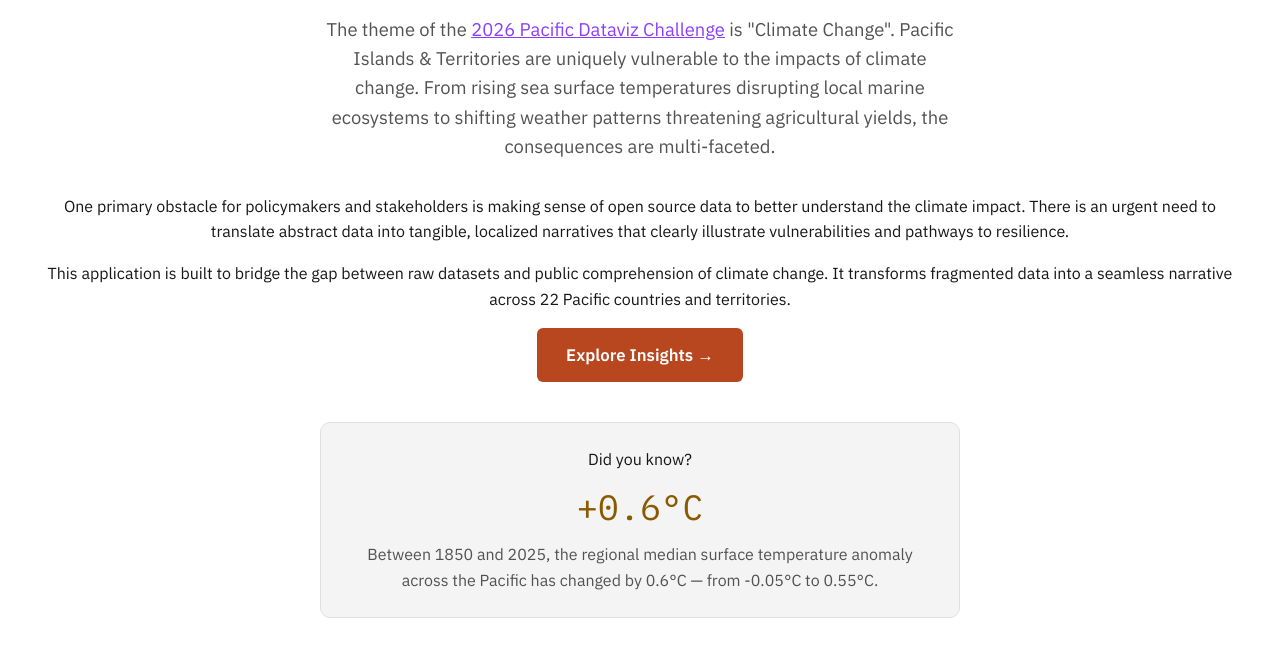
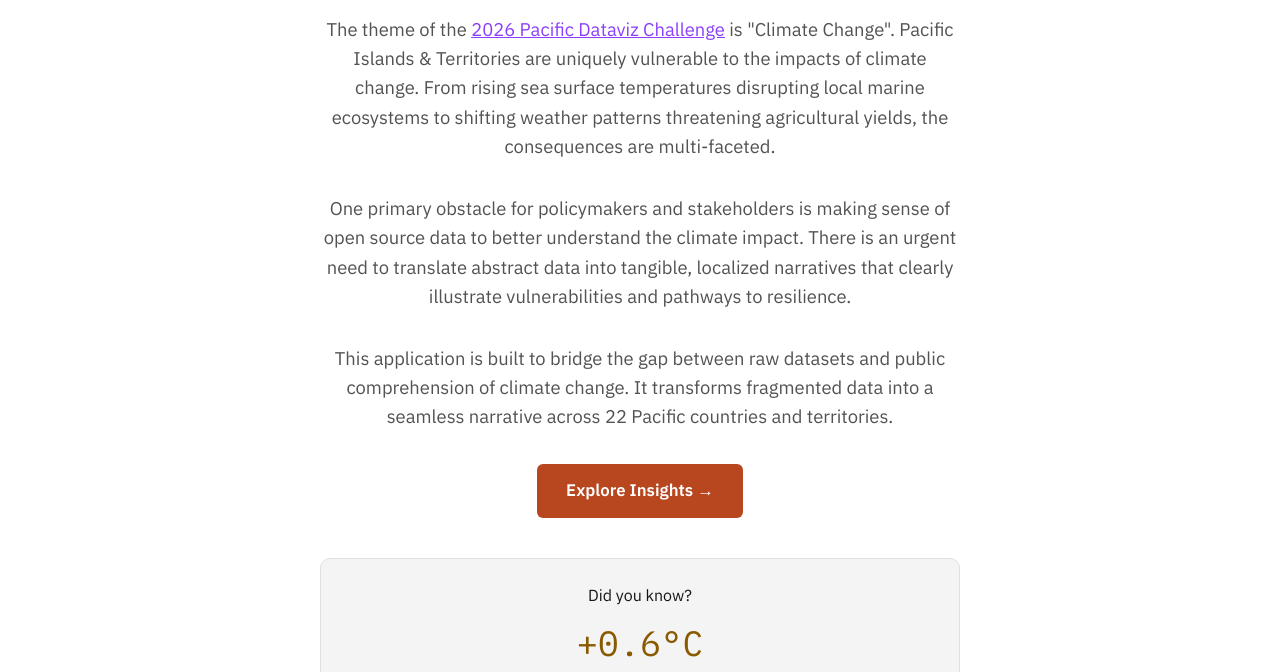
Before and after one commit to edimaudo/Atoll, a FastAPI app: page / in a window 1280 px wide. Shown: the part 411-1083 px from the top of the page. Run offline with FastAPI, Linux system fonts and the light colour scheme; some libraries are stand-ins or nearby versions.

Commit message:
Update index.html

```diff
--- a/templates/index.html
+++ b/templates/index.html
@@ -11,12 +11,12 @@
         From rising sea surface temperatures disrupting local marine ecosystems to shifting weather
         patterns threatening agricultural yields, the consequences are multi-faceted.
     </p>
-    <p>
+    <p class="lede">
         One primary obstacle for policymakers and stakeholders is making sense of open source data
         to better understand the climate impact. There is an urgent need to translate abstract data into
         tangible, localized narratives that clearly illustrate vulnerabilities and pathways to resilience.
     </p>
-    <p>
+    <p class="lede">
         This application is built to bridge the gap between raw datasets and public comprehension of climate change.
         It transforms fragmented data into a seamless narrative across {{ territory_count }} Pacific countries and territories.
     </p>
```
